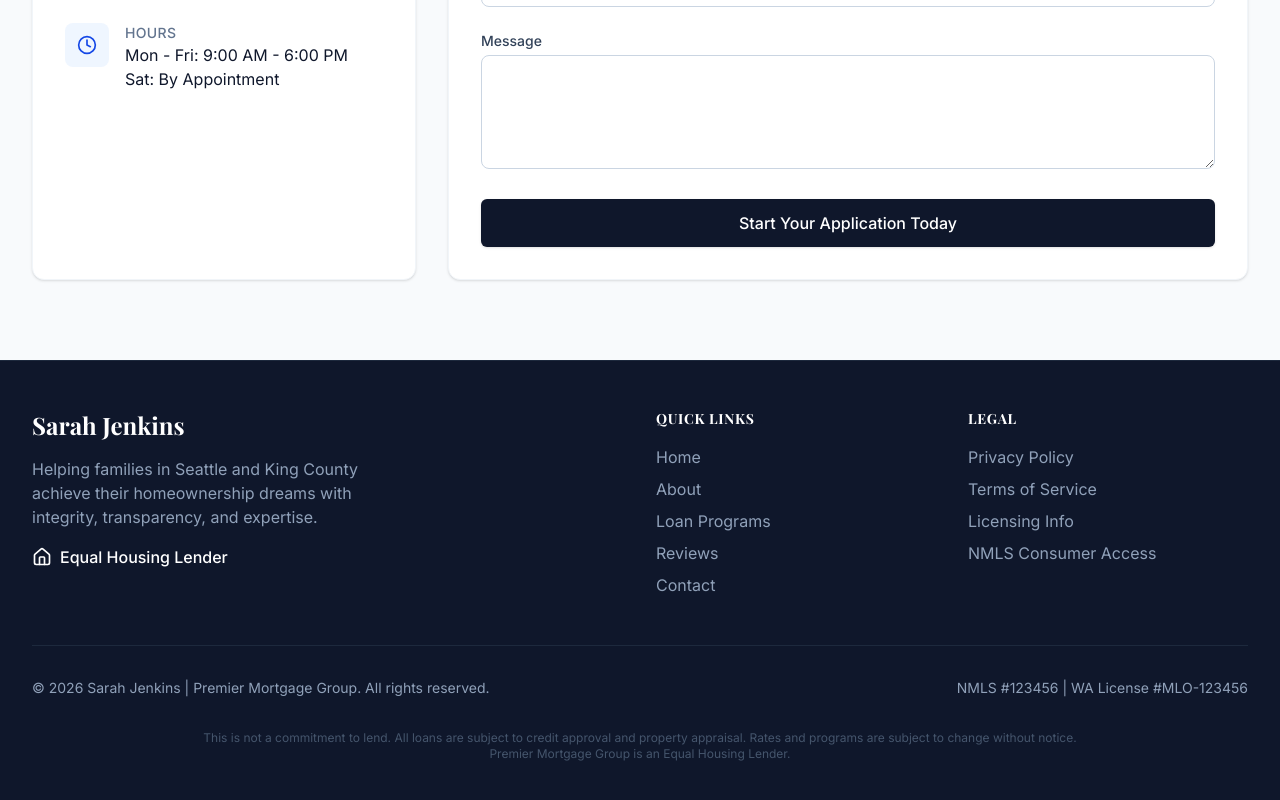
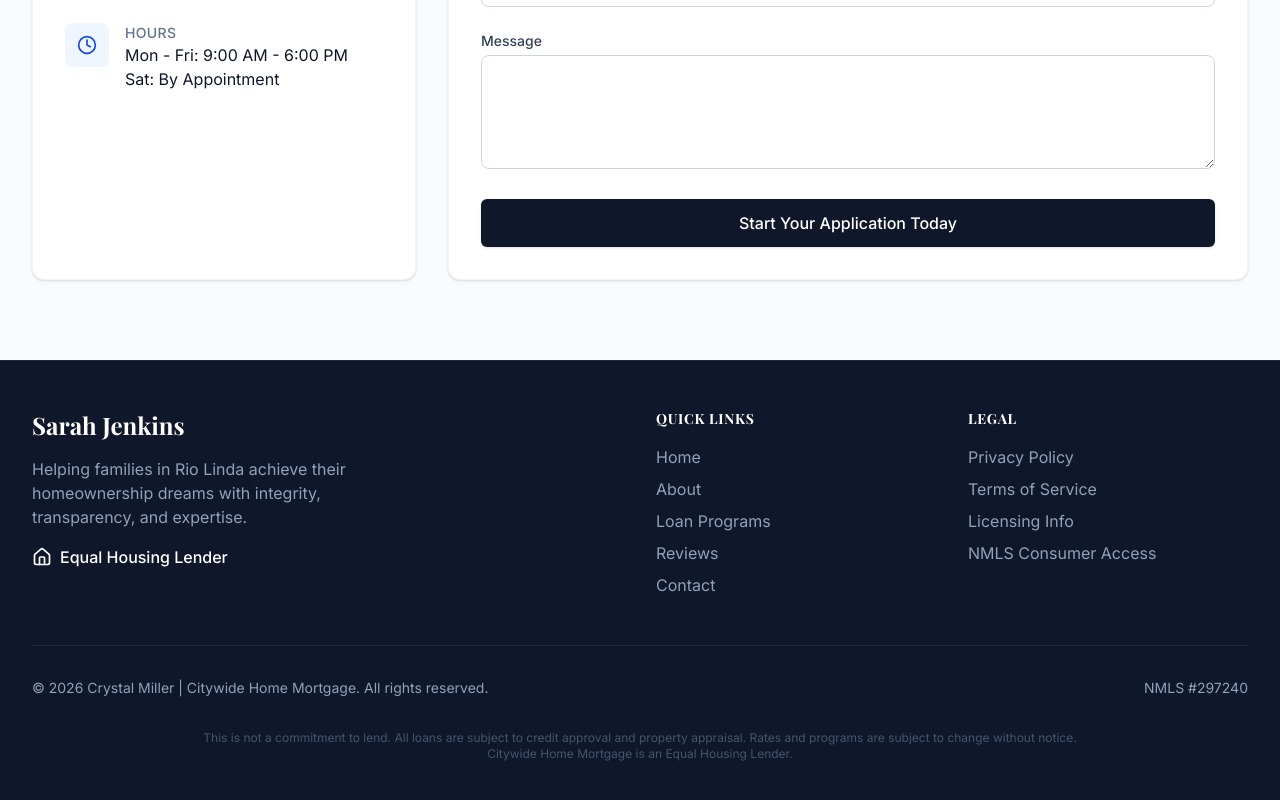
Before and after one commit to astraluxeindustries/crystal-miller, a React (Vite) app in the folder premium-mortgage-officer/: page / in a window 1280 px wide. Shown: the part 6045-6845 px from the top of the page. Built offline with nearby package versions, Linux system fonts and the light colour scheme; a web font is replaced by a local one.

Commit message:
Update Footer.tsx

```diff
--- a/premium-mortgage-officer/src/components/Footer.tsx
+++ b/premium-mortgage-officer/src/components/Footer.tsx
@@ -9,7 +9,7 @@ export const Footer = () => {
           <div className="col-span-1 md:col-span-2">
             <h3 className="text-white font-serif text-2xl font-bold mb-4">Sarah Jenkins</h3>
             <p className="mb-4 text-slate-400 max-w-sm">
-              Helping families in Seattle and King County achieve their homeownership dreams with integrity, transparency, and expertise.
+              Helping families in Rio Linda achieve their homeownership dreams with integrity, transparency, and expertise.
             </p>
             <div className="flex items-center space-x-2 text-white">
               <Home className="w-5 h-5" />
@@ -40,15 +40,15 @@ export const Footer = () => {
         </div>
 
         <div className="border-t border-slate-800 pt-8 text-sm text-center md:text-left flex flex-col md:flex-row justify-between items-center">
-          <p>&copy; {new Date().getFullYear()} Sarah Jenkins | Premier Mortgage Group. All rights reserved.</p>
+          <p>&copy; {new Date().getFullYear()} Crystal Miller | Citywide Home Mortgage. All rights reserved.</p>
           <p className="mt-2 md:mt-0">
-            NMLS #123456 | WA License #MLO-123456
+            NMLS #297240
           </p>
         </div>
 
         <div className="mt-8 text-xs text-slate-600 text-center max-w-4xl mx-auto">
           <p>
-            This is not a commitment to lend. All loans are subject to credit approval and property appraisal. Rates and programs are subject to change without notice. Premier Mortgage Group is an Equal Housing Lender.
+            This is not a commitment to lend. All loans are subject to credit approval and property appraisal. Rates and programs are subject to change without notice. Citywide Home Mortgage is an Equal Housing Lender.
           </p>
         </div>
       </div>
```
